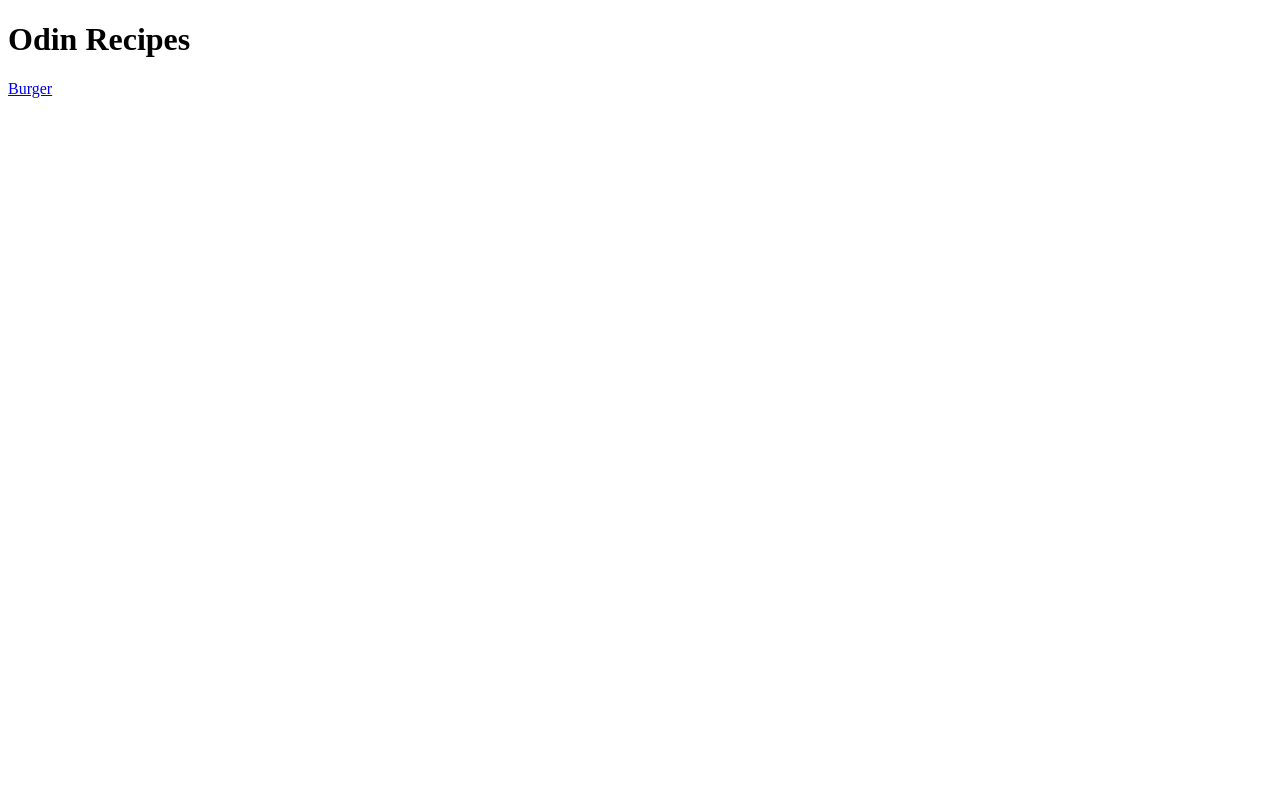
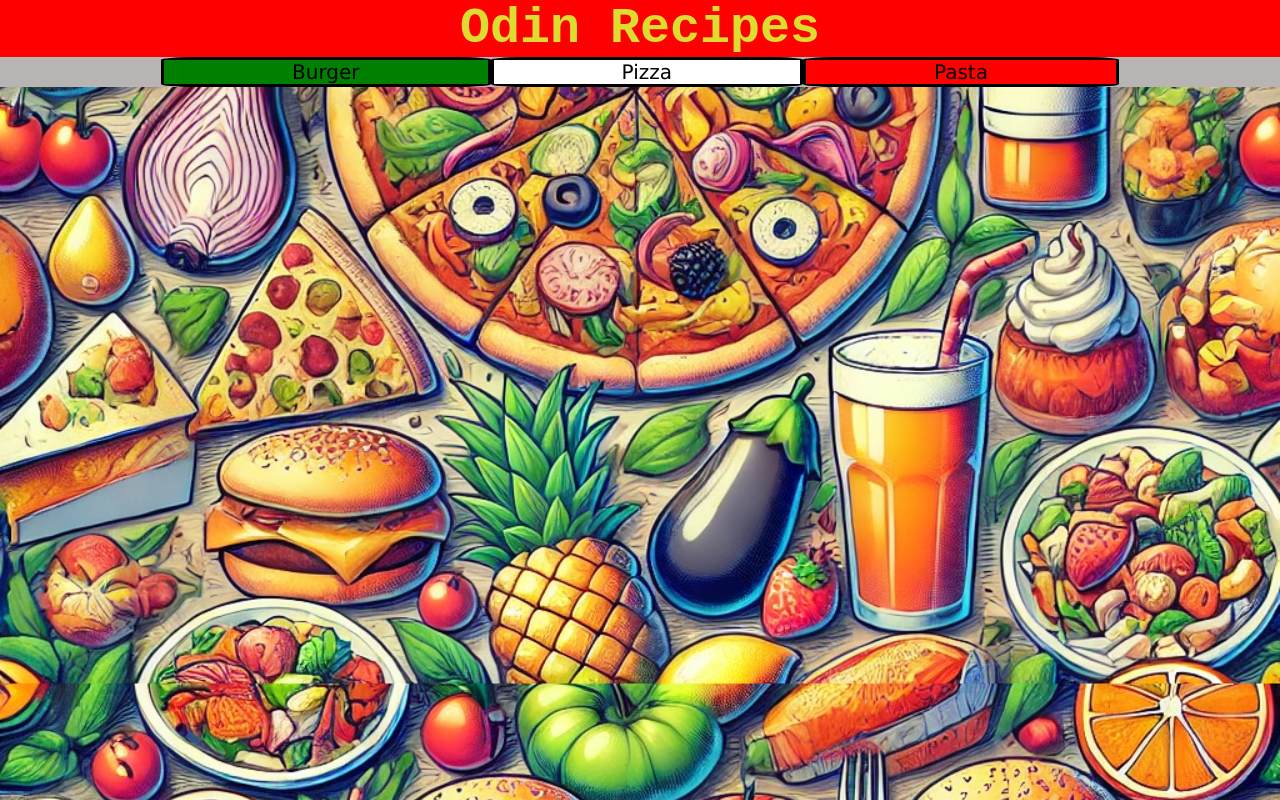
Before and after one commit to DaniellHr/odin-recipes, a plain HTML site: page index.html in a window 1280 px wide. Drawn offline with Linux system fonts and the light colour scheme.

Commit message:
I added css file also an image for the background of the home page for now

```diff
--- a/index.html
+++ b/index.html
@@ -2,11 +2,18 @@
 <html lang="en">
 <head><meta charset="UTF-8">
 <title>Odin Recipes</title>
+<link rel="stylesheet" href="style.css">
 </head>
 
 <body>
-    <h1>Odin Recipes</h1>
-    <a href="/recipes/burger.html">Burger</a>
+    <!-- <img class="background" src="/images/750c3c11-0b77-494d-a773-fa8b3fe64970.webp" alt=""> -->
+    <h1 class="title">Odin Recipes</h1>
+
+    <div class="menu">
+    <a class="food" id="burger" href="recipes/burger.html">Burger</a>
+    <a class="food" id="pizza" href="recipes/musaka.html">Pizza</a>
+    <a class="food" id="pasta" href="recipes/tarator.html">Pasta</a>
+    </div>
 </body>
 
 
--- /dev/null
+++ b/style.css
@@ -0,0 +1,103 @@
+/* *{
+    margin: 0%;
+
+
+}
+body {
+    background-image: url('images/750c3c11-0b77-494d-a773-fa8b3fe64970.webp');
+    background-size: cover;
+
+    background-position: center;
+}
+
+
+
+.title{
+    font-family:'Courier New', Courier, monospace;
+    text-align: center;
+    background-color: red;
+    color: rgb(221, 221, 47);
+    font-size: 50px;
+
+}
+ .food{
+    display: flex;
+    padding-left:  10%;
+    padding-right: 10%;
+    color: black;
+    text-decoration: none;
+    font-size: 20px;
+    font-family:'Lucida Sans', 'Lucida Sans Regular', 'Lucida Grande', 'Lucida Sans Unicode', Geneva, Verdana, sans-serif;
+    align-items: center;
+    justify-content: center;
+}
+.menu{
+    display: flex;
+    text-align: center;
+    background-color:rgb(184, 180, 180);
+    justify-content: center;
+}
+#burger{
+    background-color: green;
+}
+#pizza{
+    background-color: white;
+}
+#pasta{
+    background-color: red;
+}
+#burger,#pasta,#pizza{
+    border-style:solid;
+    border-radius: 10%;
+    margin: 0%;
+} */
+* {
+    margin: 0;
+}
+
+body {
+    background: url('images/750c3c11-0b77-494d-a773-fa8b3fe64970.webp') center/cover;
+}
+
+.title {
+    font-family: 'Courier New', Courier, monospace;
+    text-align: center;
+    background: red;
+    color: rgb(221, 221, 47);
+    font-size: 50px;
+}
+
+.menu {
+    display: flex;
+    justify-content: center;
+    background: rgb(184, 180, 180);
+}
+
+.food {
+    display: flex;
+    padding: 0 10%;
+    color: black;
+    text-decoration: none;
+    font-size: 20px;
+    font-family: 'Lucida Sans', sans-serif;
+    align-items: center;
+    justify-content: center;
+}
+
+#burger {
+    background: green;
+}
+
+#pizza {
+    background: white;
+}
+
+#pasta {
+    background: red;
+}
+
+#burger, #pizza, #pasta {
+    border: solid;
+    border-radius: 10%;
+    margin: 0;
+}
```
Also changed, not shown: recipes/burger.html (+2 -0 lines), recipes/musaka.html (added, +8 -0 lines), recipes/tarator.html (added, +13 -0 lines), images/750c3c11-0b77-494d-a773-fa8b3fe64970.webp (added).
